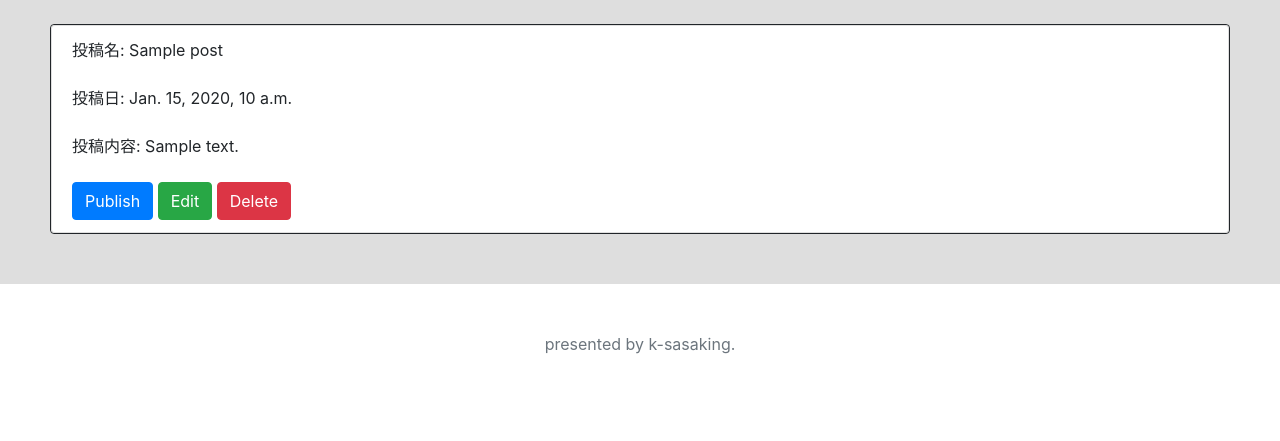
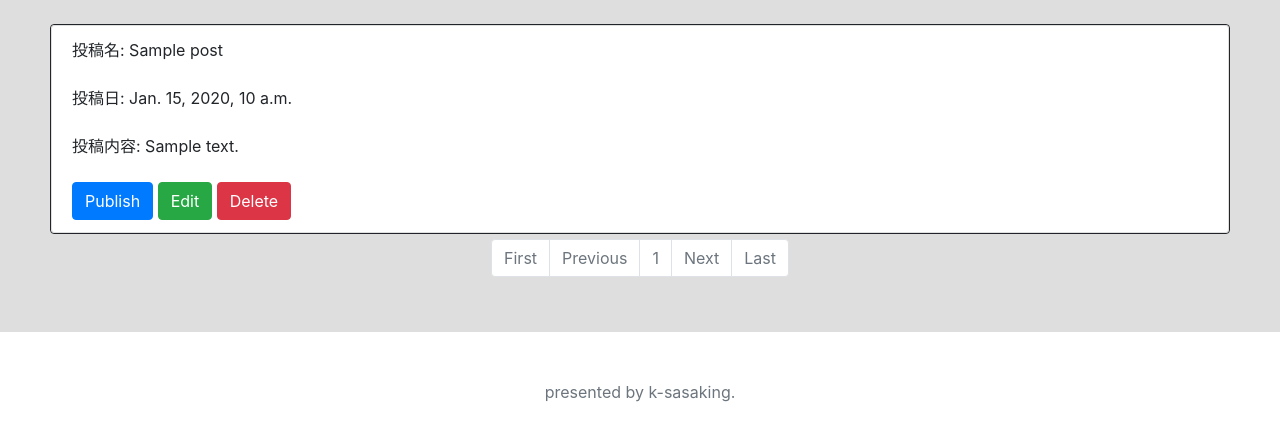
Before and after one commit to k-sasaking/django-lesson, a Django app: page /post/ in a window 1280 px wide. Shown: the part 137-578 px from the top of the page. Run offline with Django 3.2, Linux system fonts and the light colour scheme; tables that the repository leaves empty hold one stand-in row (values such as "Sample post"); some libraries are stand-ins or nearby versions.

Commit message:
検索とページング

```diff
--- a/lesson_project/post/urls.py
+++ b/lesson_project/post/urls.py
@@ -8,4 +8,5 @@ urlpatterns = [
     path('create/', views.PostCreateView.as_view(), name='create'),
     path('update/<int:pk>', views.PostUpdateView.as_view(), name='update'),
     path('delete/<int:pk>', views.PostDeleteView.as_view(), name='delete'),
+    path('search/', views.PostSearchView.as_view(), name='post_search'),
 ]
--- a/lesson_project/post/views.py
+++ b/lesson_project/post/views.py
@@ -2,9 +2,14 @@ from django.http import HttpResponse
 from django.shortcuts import render
 from django.urls import reverse_lazy
 from django.views.generic import CreateView, DeleteView, ListView, UpdateView
+from django.core.paginator import Paginator
 
 from .models import Post
 from .forms import PostCreateForm
+
+
+DEFAULT_PAGE_SIZE = 5
+DEFAULT_PAGE = 1
 
 
 def index(request):
@@ -23,6 +28,12 @@ class PostListView(ListView):
     model = Post
     template_name = 'index.html'
 
+    def get_queryset(self):
+        page = self.request.GET.get('page', DEFAULT_PAGE)
+        post_list = Post.objects.all()
+        object_list = Paginator(post_list, DEFAULT_PAGE_SIZE).get_page(page)
+        return object_list
+
 
 class PostUpdateView(UpdateView):
     model = Post
@@ -35,3 +46,18 @@ class PostDeleteView(DeleteView):
     model = Post
     template_name = 'post/delete_confirm.html'
     success_url = reverse_lazy('post:index')
+
+
+class PostSearchView(ListView):
+    model = Post
+    template_name = 'index.html'
+
+    def get_queryset(self):
+        q_word = self.request.GET.get('query')
+        page = self.request.GET.get('page', DEFAULT_PAGE)
+        if q_word:
+            post_list = Post.objects.filter(text__icontains=q_word)
+        else:
+            post_list = Post.objects.all()
+        object_list = Paginator(post_list, DEFAULT_PAGE_SIZE).get_page(page)
+        return object_list
--- a/lesson_project/templates/base/base.html
+++ b/lesson_project/templates/base/base.html
@@ -42,8 +42,8 @@
                 <a class="nav-link" href="/post/create">Post</a>
               </li>
               <li class="nav-item">
-                <form class="form-inline" method="get" action="/search">
-                  <input class="form-control mr-sm-2" type="search" name="word" placeholder="Search" aria-label="Search">
+                <form class="form-inline" method="get" action="/post/search">
+                  <input class="form-control mr-sm-2" type="search" name="query" placeholder="Search" aria-label="Search">
                   <button class="btn btn-outline-success my-2 my-sm-0" type="submit">Search</button>
                 </form>
               </li>
--- a/lesson_project/templates/index.html
+++ b/lesson_project/templates/index.html
@@ -22,5 +22,34 @@ Home
     </li>
   </ul>
   {% endfor %}
+  {% if object_list %}
+    <nav aria-label="Page navigation example">
+    <ul class="pagination justify-content-center">
+      {% if object_list.has_previous %}
+      <li class="page-item">
+        <a class="page-link" href="?page=1&query={{ request.GET.query }}" tabindex="-1">First</a>
+      </li>
+      <li class="page-item">
+          <a class="page-link" href="?page={{ object_list.previous_page_number }}&query={{ request.GET.query }}">Previous</a>
+      </li>
+      {% else %}
+      <li class="page-item disabled"><a class="page-link">First</a></li>
+      <li class="page-item disabled"><a class="page-link">Previous</a></li>
+      {% endif %}
+      <li class="page-item disabled"><a class="page-link">{{ object_list.number }}</a></li>
+      {% if object_list.has_next %}
+      <li class="page-item">
+          <a class="page-link" href="?page={{ object_list.next_page_number }}&query={{ request.GET.query }}">Next</a>
+      </li>
+      <li class="page-item">
+        <a class="page-link" href="?page={{ object_list.paginator.num_pages }}&query={{ request.GET.query }}">Last</a>
+      </li>
+      {% else %}
+      <li class="page-item disabled"><a class="page-link">Next</a></li>
+      <li class="page-item disabled"><a class="page-link">Last</a></li>
+      {% endif %}
+    </ul>
+  </nav>
+  {% endif %}
 </article>
 {% endblock %}
```
